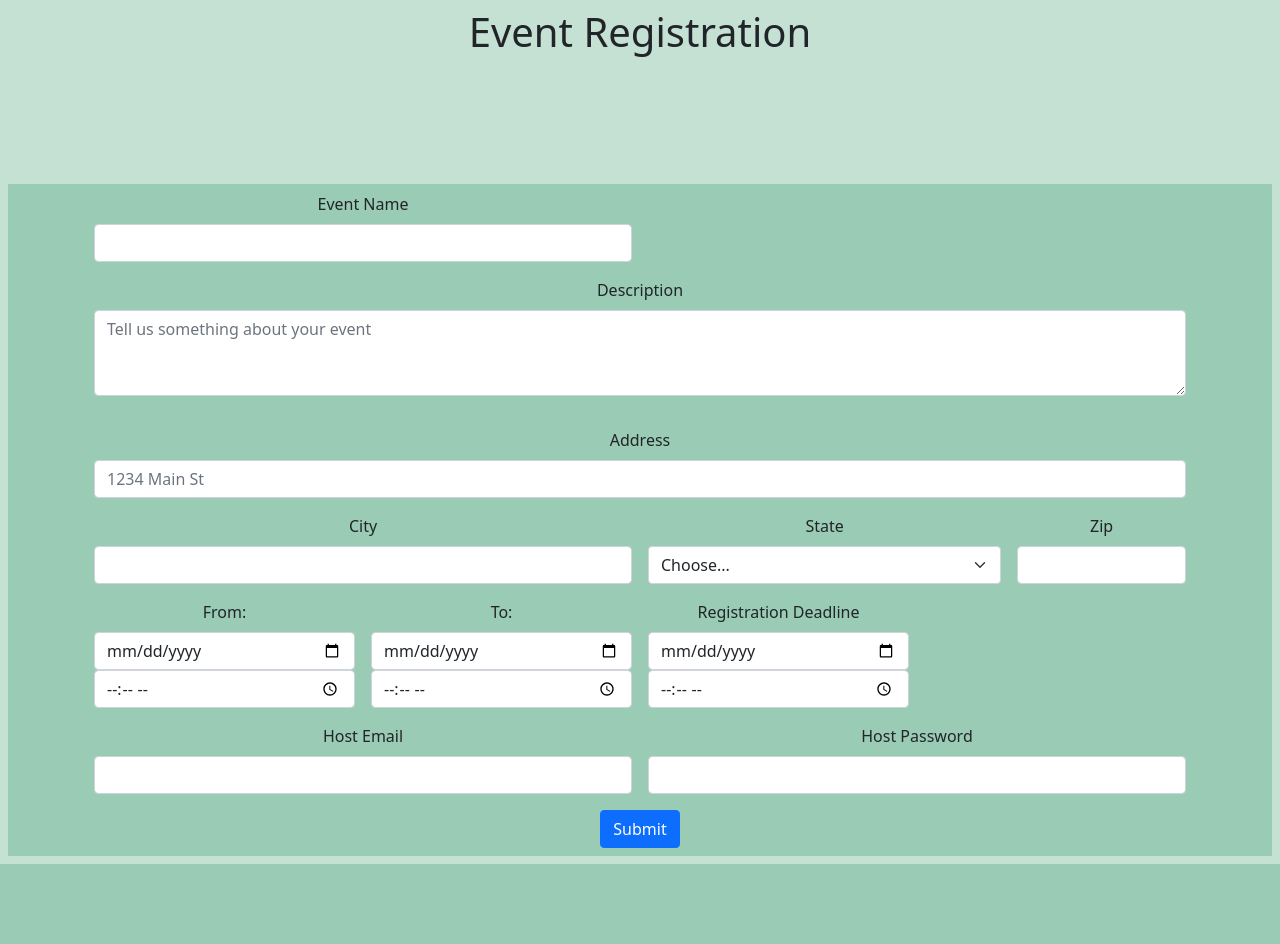
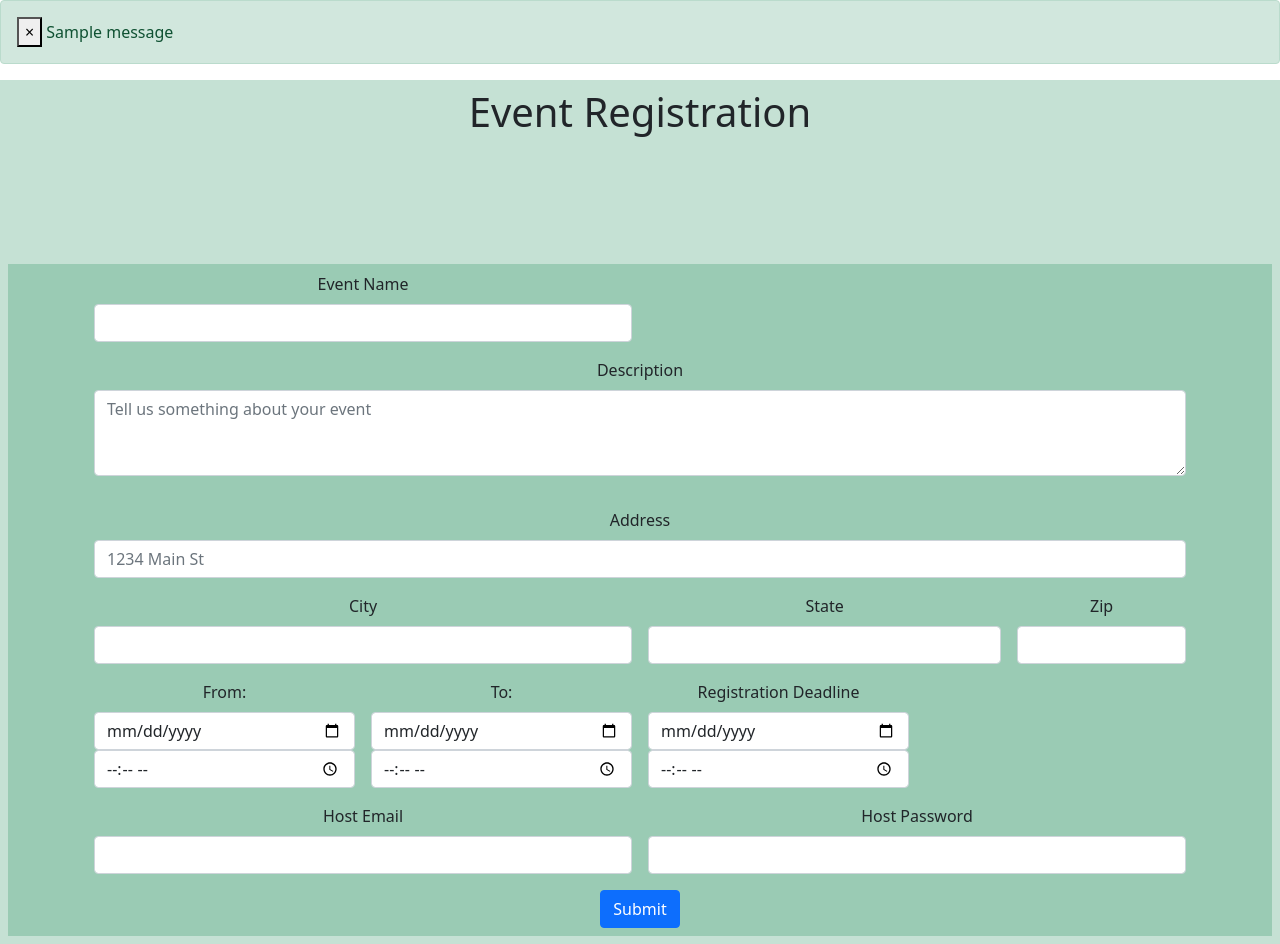
Before and after one commit to Nisarg-29/woc4.0-eventmanager-NisargNampurkar, a Django app: page /Eventreg.html in a window 1280 px wide. Before the commit the page ends 864 px from the top, so only its background shows below. Run offline with Django 3.2, Linux system fonts and the light colour scheme; one stand-in notice (Sample message) is shown; parts of the project's set-up code (start-up, migrations or seed data) failed here and were passed over; some libraries are stand-ins or nearby versions.

Commit message:
Jan 28, 2022

```diff
--- a/eventmanager/enroll/models.py
+++ b/eventmanager/enroll/models.py
@@ -10,7 +10,7 @@ from django.db import models
 
 
 class Event(models.Model):
-    Eventname=models.CharField(max_length=100, unique=True)
+    Eventname=models.CharField(max_length=100, unique=False)
     Desc= models.TextField()
     inputAddress=models.TextField()
     inputCity=models.CharField(max_length=100, unique=False)
@@ -31,5 +31,4 @@ class Participant(models.Model):
     contact=models.CharField(max_length=100, unique=False)
     eventID=models.CharField(max_length=100, unique=False)
     inlineRadio1=models.CharField(max_length=100, unique=False)
-    inlineRadio2=models.CharField(max_length=100, unique=False)
     pno=models.PositiveIntegerField(default=1)
--- a/eventmanager/enroll/views.py
+++ b/eventmanager/enroll/views.py
@@ -6,10 +6,10 @@ from django.shortcuts import render
 from django.http import HttpResponse
 from django.template import loader
 from enroll.models import Event, Participant
-#from django.contrib import messages
-#from django.core.mail import send_mail
+from django.contrib import messages
+from django.core.mail import send_mail
 from django.conf import settings
-#from twilio.rest import Client
+from twilio.rest import Client
 
 def index(request):
     template=loader.get_template('home.html')
@@ -37,17 +37,29 @@ def Regis(request):
         event.Eventregt=request.POST.get('Eventregt')
         event.inputEmail4=request.POST.get('inputEmail4')
         event.inputPassword4=request.POST.get('inputPassword4')
+        if event.Eventstart > event.Eventend or (event.Eventstart == event.Eventend and event.Eventstartt > event.Eventendt):
+            messages.error(request, "Error! Event end time can't be earlier than start time. Please enter valid combination of dates")
+            return render(request, 'home.html')
+        name=Event.objects.filter(Eventname=event.Eventname)
+        for n in name:
+            if str(n.Eventend) > event.Eventstart or (str(n.Eventend) == event.Eventstart and str(n.Eventendt) > event.Eventstartt):
+                continue
+            elif event.Eventend > str(n.Eventstart) or (event.Eventend == str(n.Eventstart) and event.Eventendt > str(n.Eventstartt)):
+                continue
+            else:
+                messages.error(request,"Error! Another event with provided name is already scheduled during same timings.")
+                return render(request, 'home.html')
         event.save()
 
-        str="Your Event is registered successfully.\nYour event ID is %s .\n"%(Event.objects.latest('id'))
+        #Body="Your Event is registered successfully.\nYour event ID is %s .\nHere is what we received from you:\n Eventname - %s \n Description - %s \n Venue - %s \n City - %s \n State - %s \n Zip - %s \n From - %s %s \n To - %s %s \n Registration Deadline - %s %s \n Host Email - %s \n Password - %s"%(Event.objects.latest('id').id,event.Eventname,event.Desc,event.inputAddress,event.inputCity,event.inputState,event.inputZip,event.Eventstart,event.Eventstartt,event.Eventend,event.Eventendt,event.Eventreg,event.Eventregt,event.inputEmail4,event.inputPassword4)
         #send_mail(
         #    'Success',
-        #    str,
-        #    '',
+        #    Body,
+        #    'managerevent15@gmail.com',
         #    [event.inputEmail4],
         #    fail_silently=False
         #)
-
+        messages.success(request, "Registration successful" )
         return render(request, 'home.html')
 
     template=loader.get_template('Eventreg.html')
@@ -66,30 +78,36 @@ def partiRegis(request):
         p.contact=request.POST.get("contact")
         p.eventID=request.POST.get("inlineCheckbox1")
         p.inlineRadio1=request.POST.get("colorRadio1")
-        p.inlineRadio2=request.POST.get("colorRadio1")
-        if len(p.inlineRadio2)==0:
+        if p.inlineRadio1=="Group":
             try:
                 p.pno=request.POST.get("pno")
             except:
                 p.pno=2
         else:
             p.pno=1
+        plist=Participant.objects.all()
+        for P in plist:
+            if (P.Email==p.Email and P.eventID==p.eventID):
+                messages.error(request,"Error! You are already registered in this event.")
+                return render(request, 'home.html')
         p.save()
-        str="Your are registered for the event %s successfully.\nYour event ID is %s .\n"%(Event.objects.get(id=p.eventID).Eventname,p.eventID)
+        event=Event.objects.get(id=p.eventID)
+        Body="Your registration for participation in out event %s is successful.\nYour unique ID as participant is %s. Here are the details of your event. \n Event ID - %s .\n Eventname - %s \n Description - %s \n Venue - %s \n City - %s \n State - %s \n Zip - %s \n From - %s %s \n To - %s %s \n"%(event.Eventname,Participant.objects.latest('id').id,event.id, event.Eventname,event.Desc,event.inputAddress,event.inputCity,event.inputState,event.inputZip,event.Eventstart,event.Eventstartt,event.Eventend,event.Eventendt)
         #send_mail(
         #    'Success',
-        #    str,
-        #    '',
+        #    Body,
+        #    'managerevent15@gmail.com',
         #    [p.Email],
         #    fail_silently=False
         #)
-        #message_to_broadcast = ("U r registered successfully")
+
         #client = Client(settings.TWILIO_ACCOUNT_SID, settings.TWILIO_AUTH_TOKEN)
-        #
+
         #client.messages.create(to=p.contact,
         #                    from_=settings.TWILIO_NUMBER,
-        #                    body=message_to_broadcast)
-        #return render(request, 'home.html')
+        #                    body=Body)
+        messages.success(request, "Registration successful" )
+        return render(request, 'home.html')
 
     events=Event.objects.filter()
     events=Event.objects.all()
@@ -105,14 +123,16 @@ def dashboard(request):
         eVentID=request.POST.get('eventID')
         password=request.POST.get('password')
         plist=Participant.objects.filter(eventID=eVentID)
-        ev=Event.objects.get(id=eVentID)
-        if ev:
+        try:
+            ev=Event.objects.get(id=eVentID)
             if ev.inputPassword4 == password:
                 return render(request, 'Dashboard.html',{'plist':plist})
             else:
-                return HttpResponse("Incorrect_Password\n")
-        else:
-            return HttpResponse("No event with event ID you provided\n")
+                messages.error(request,"Incorrect_Password")
+                return render(request, 'Dashboard.html')
+        except:
+            messages.error(request,"No event with event ID you provided")
+            return render(request, 'Dashboard.html')
 
     return render(request, 'Dashboard.html')
 
--- a/eventmanager/templates/Eventreg.html
+++ b/eventmanager/templates/Eventreg.html
@@ -2,7 +2,7 @@
 {% extends 'base.html' %}
 
 {% block content %}
-
+{% include 'messages.html' %}
 <div class="bg-success p-2 text-dark bg-opacity-25">
 <h1 align='center'> Event Registration </h1>
 <br><br><br><br><br>
@@ -12,54 +12,51 @@
   {% csrf_token %}
   <div class="col-md-6">
     <label for="Eventname" class="form-label">Event Name</label>
-    <input type="text" class="form-control" id="Eventname" name="Eventname">
+    <input type="text" class="form-control" id="Eventname" name="Eventname" required>
   </div>
   <div class="mb-3">
     <label for="Desc" class="form-label">Description</label>
-    <textarea class="form-control" id="Desc" name="Desc" rows="3" placeholder="Tell us something about your event"></textarea>
+    <textarea class="form-control" id="Desc" name="Desc" rows="3" placeholder="Tell us something about your event" required></textarea>
   </div>
   <div class="col-12">
     <label for="inputAddress" class="form-label">Address</label>
-    <input type="text" class="form-control" id="inputAddress" name="inputAddress" placeholder="1234 Main St">
+    <input type="text" class="form-control" id="inputAddress" name="inputAddress" placeholder="1234 Main St" required>
   </div>
 
   <div class="col-md-6">
     <label for="inputCity" class="form-label">City</label>
-    <input type="text" class="form-control" id="inputCity" name="inputCity">
+    <input type="text" class="form-control" id="inputCity" name="inputCity" required>
   </div>
   <div class="col-md-4">
     <label for="inputState" class="form-label">State</label>
-    <select id="inputState" name="inputState" class="form-select">
-      <option selected>Choose...</option>
-      <option>...</option>
-    </select>
+    <input type = "text" id="inputState" name="inputState" class="form-control">
   </div>
   <div class="col-md-2">
     <label for="inputZip" class="form-label">Zip</label>
-    <input type="text" class="form-control" id="inputZip" name="inputZip">
+    <input type="text" class="form-control" id="inputZip" name="inputZip" required>
   </div>
   <div class="col-md-3">
     <label for="Eventstart" class="form-label">From:</label>
-    <input type="date" class="form-control" id="Eventstart" name="Eventstart">
-    <input type="time" class="form-control" id="Eventstartt" name="Eventstartt">
+    <input type="date" class="form-control" id="Eventstart" name="Eventstart" required>
+    <input type="time" class="form-control" id="Eventstartt" name="Eventstartt" required>
   </div>
   <div class="col-md-3">
     <label for="Eventend" class="form-label">To:</label>
-    <input type="date" class="form-control" id="Eventend" name="Eventend">
-    <input type="time" class="form-control" id="Eventendt" name="Eventendt">
+    <input type="date" class="form-control" id="Eventend" name="Eventend" required>
+    <input type="time" class="form-control" id="Eventendt" name="Eventendt" required>
   </div>
   <div class="col-md-3">
     <label for="Eventreg" class="form-label">Registration Deadline</label>
-    <input type="date" class="form-control" id="Eventreg" name="Eventreg">
-    <input type="time" class="form-control" id="Eventregt" name="Eventregt">
+    <input type="date" class="form-control" id="Eventreg" name="Eventreg" required>
+    <input type="time" class="form-control" id="Eventregt" name="Eventregt" required>
   </div>
   <div class="col-md-6">
     <label for="inputEmail4" class="form-label">Host Email</label>
-    <input type="email" class="form-control" id="inputEmail4" name="inputEmail4">
+    <input type="email" class="form-control" id="inputEmail4" name="inputEmail4" required>
   </div>
   <div class="col-md-6">
     <label for="inputPassword4" class="form-label">Host Password</label>
-    <input type="password" class="form-control" id="inputPassword4" name="inputPassword4">
+    <input type="password" class="form-control" id="inputPassword4" name="inputPassword4" required>
   </div>
   <div class="col-12">
     <button type="submit" class="btn btn-primary" value="POST"/>Submit</button>
--- a/eventmanager/templates/home.html
+++ b/eventmanager/templates/home.html
@@ -1,6 +1,7 @@
     {% extends 'base.html' %}
 
     {% block content %}
+    {% include 'messages.html' %}
     <div class="bg-success p-2 text-dark bg-opacity-25">
     <h1 align="center">Event Manager</h1>
     <br><br><br><br>
--- /dev/null
+++ b/eventmanager/templates/messages.html
@@ -0,0 +1,10 @@
+{% for message in messages %}
+<div class="container-fluid p-0">
+  <div class="alert {{ message.tags }} alert-dismissible" role="alert" >
+    <button type="button" class="close" data-dismiss="alert" aria-label="Close">
+      <span aria-hidden="True">&times;</span>
+    </button>
+    {{ message }}
+  </div>
+</div>
+{% endfor %}
```
Also changed, not shown: eventmanager/eventmanager/settings.py (+22 -2 lines), eventmanager/templates/Dashboard.html (+11 -4 lines), eventmanager/templates/participantreg.html (+21 -5 lines), eventmanager/db.sqlite3, eventmanager/enroll/migrations/0007_remove_participant_inlineradio2.py (added), eventmanager/enroll/migrations/0008_alter_event_eventname.py (added).
